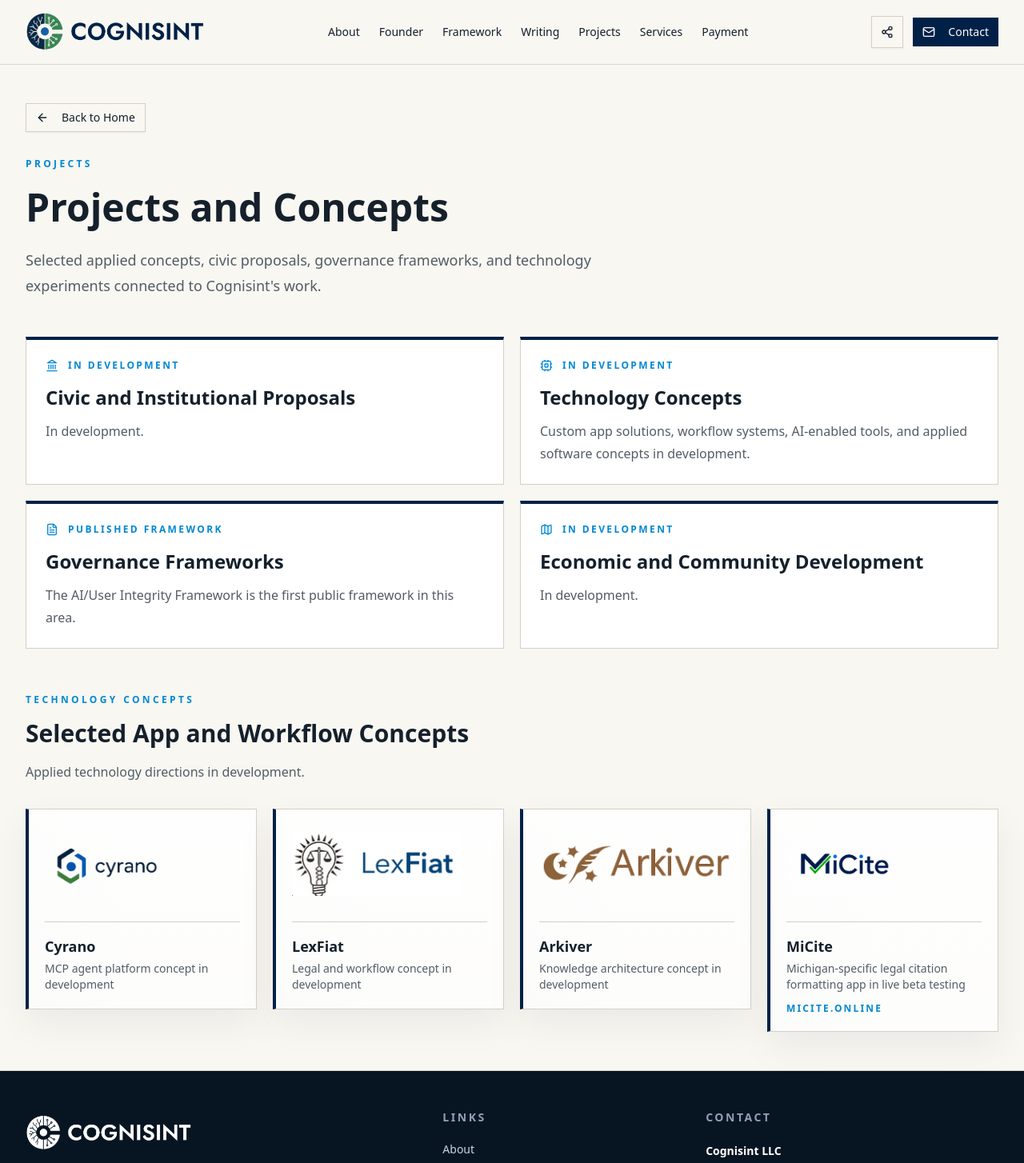
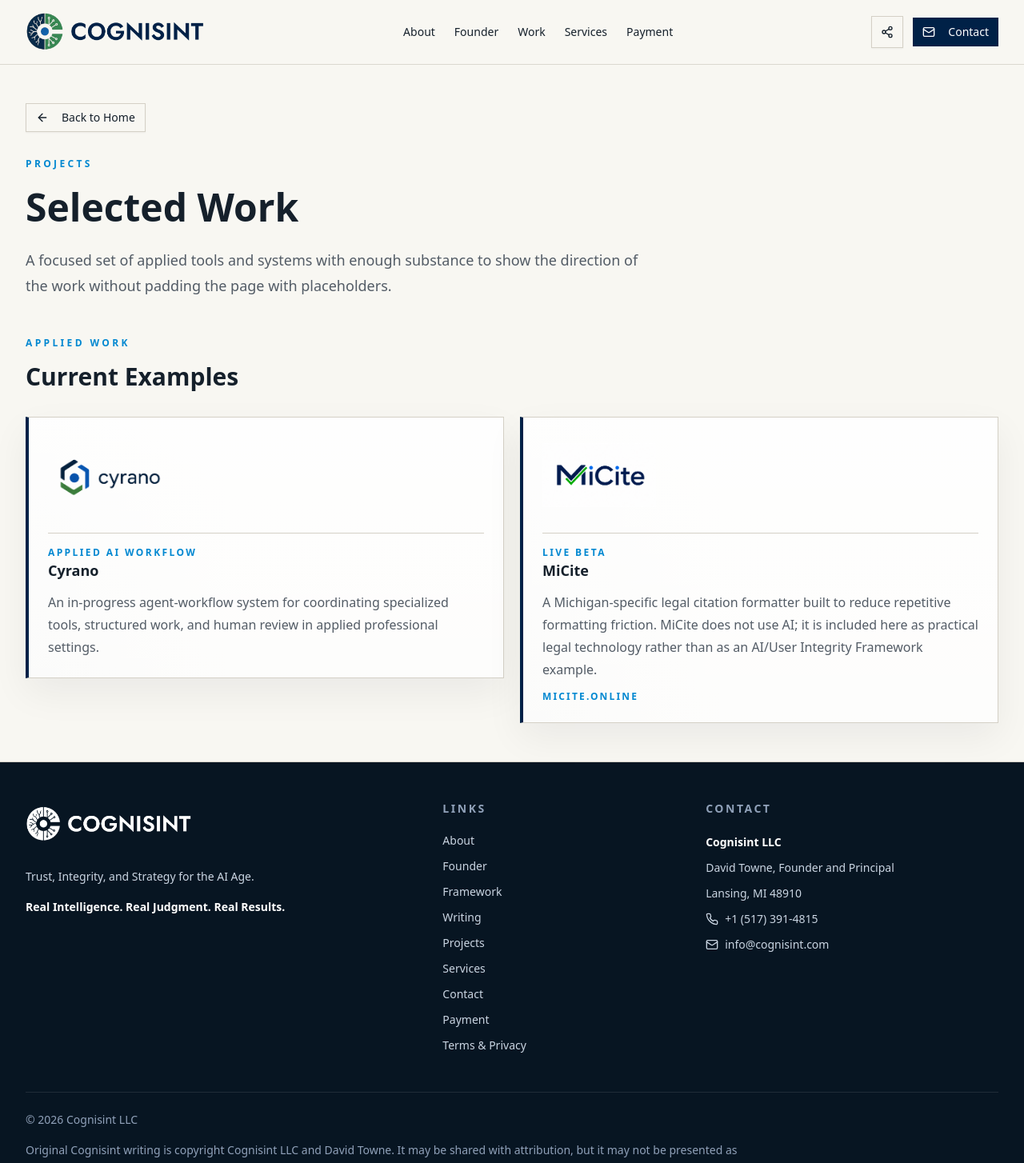
Before and after one commit to MightyPrytanis/new-cognisint-page, a Next.js app: page /projects in a window 1280 px wide. Shown: the top 1454 px of the page at 80% size. Built offline with nearby package versions, Linux system fonts and the light colour scheme.

Commit message:
Consolidate selected work presentation

```diff
--- a/app/page.tsx
+++ b/app/page.tsx
@@ -2,7 +2,6 @@ import { Button } from "@/components/ui/button"
 import type React from "react"
 import {
   ArrowRight,
-  BookOpenText,
   BriefcaseBusiness,
   Building2,
   CircleCheck,
@@ -18,14 +17,16 @@ import {
 import Image from "next/image"
 import Link from "next/link"
 
-type ConceptLogo = {
-  name: string
-  status: string
-  src: string
-  width: number
-  height: number
-  href?: string
-  linkLabel?: string
+type SelectedWork = {
+  label: string
+  title: string
+  description: string
+  href: string
+  linkLabel: string
+  src?: string
+  width?: number
+  height?: number
+  external?: boolean
 }
 
 const focusAreas = [
@@ -94,58 +95,45 @@ const services = [
   },
 ]
 
-const conceptLogos: ConceptLogo[] = [
-  {
-    name: "Cyrano",
-    status: "MCP agent platform concept in development",
-    src: "/cyrano-horizontal-lockup-approved.png",
-    width: 240,
-    height: 126,
-  },
-  {
-    name: "LexFiat",
-    status: "Legal and workflow concept in development",
-    src: "/lexfiat-wordmark-approved.png",
-    width: 260,
-    height: 99,
-  },
-  {
-    name: "Arkiver",
-    status: "Knowledge architecture concept in development",
-    src: "/arkiver-wordmark-approved.png",
-    width: 250,
-    height: 58,
-  },
-  {
-    name: "MiCite",
-    status: "Michigan legal citation formatter in live beta testing",
-    src: "/micite-wordmark-approved.png",
-    width: 280,
-    height: 158,
-    href: "https://micite.online",
-    linkLabel: "MiCite.online",
-  },
-]
-
-const writing = [
+const selectedWork: SelectedWork[] = [
   {
     label: "Essay",
     title: "Michigan's Public Sector Is Getting AI Wrong",
     description:
       "Part 1 of 3. An essay on why public institutions need coherent AI strategies grounded in accountability and trust.",
     href: "/writing/michigan-public-sector-ai",
+    linkLabel: "Read the essay",
   },
   {
-    label: "Frameworks",
+    label: "Framework",
     title: "Cognisint AI/User Integrity Framework",
     description:
-      "A developing statement of Standards of Trust for transparency, accountability, and user sovereignty in AI-mediated interactions.",
+      "A developing statement of Standards of Trust for transparency, accountability, user sovereignty, and responsible AI-mediated interaction.",
     href: "/framework",
+    linkLabel: "Read the framework",
   },
   {
-    label: "Writing Status",
-    title: "Essays and Proposals in Development",
-    description: "In development.",
+    label: "Live Beta",
+    title: "MiCite",
+    description:
+      "A Michigan-specific legal citation formatter built to reduce repetitive formatting friction. It is not an AI product; its relevance is practical legal workflow design.",
+    href: "https://micite.online",
+    linkLabel: "Open MiCite",
+    src: "/micite-wordmark-approved.png",
+    width: 280,
+    height: 158,
+    external: true,
+  },
+  {
+    label: "Applied AI Workflow",
+    title: "Cyrano",
+    description:
+      "An in-progress agent-workflow system for coordinating specialized tools, structured work, and human review in applied professional settings.",
+    href: "/projects",
+    linkLabel: "View project notes",
+    src: "/cyrano-horizontal-lockup-approved.png",
+    width: 240,
+    height: 126,
   },
 ]
 
@@ -224,7 +212,7 @@ export default function Home() {
                     AI Responsiveness Is a Must-Have
                   </h2>
                   <p className="mt-3 text-sm font-semibold uppercase tracking-[0.18em] text-slate-300">
-                    Read Our Updated AI Trust Framework
+                    Read the Updated AI Trust Framework
                   </p>
                 </Link>
 
@@ -235,7 +223,7 @@ export default function Home() {
                   className="group block py-6"
                 >
                   <h2 className="text-2xl font-semibold leading-tight text-white group-hover:text-[var(--blue)]">
-                    Connect With Us on LinkedIn!
+                    Connect on LinkedIn
                   </h2>
                 </a>
 
@@ -265,13 +253,12 @@ export default function Home() {
                 governance, and public-interest modernization.
               </p>
               <p>
-                It brings together writing, frameworks, advisory work, and developing technology concepts to help
-                institutions think clearly about change.
+                If you are navigating institutional change, AI adoption, public trust, or workflow modernization,
+                Cognisint is designed to help you think clearly before you move quickly.
               </p>
               <p>
-                Some Cognisint work takes the form of essays, proposals, frameworks, and public analysis. Some takes the
-                form of advisory or consulting engagements. Some takes the form of custom app concepts and workflow
-                tools in development.
+                The work brings together writing, frameworks, advisory judgment, and practical technology experiments
+                so you can connect principle to implementation.
               </p>
               <p className="font-medium text-foreground">
                 The objective is not technology for its own sake. The objective is helping institutions become more
@@ -365,8 +352,9 @@ export default function Home() {
                 Services and Applied Work
               </h2>
               <p className="mt-5 text-lg leading-8 text-slate-200">
-                Cognisint supports institutions through selected advisory, consulting, writing, research, and applied
-                technology work. Engagements are shaped around the problem, not around a prefabricated package.
+                If you need help making sense of governance, modernization, AI policy, institutional trust, or applied
+                workflow tools, Cognisint can help shape the question, clarify the risks, and identify a responsible
+                next step.
               </p>
               <Button asChild className="mt-8 rounded-sm bg-white text-[var(--ink)] hover:bg-slate-100">
                 <Link href="/contact">Start a Conversation</Link>
@@ -385,115 +373,57 @@ export default function Home() {
         </div>
       </section>
 
-      <section id="framework" className="framework-hero bg-[var(--ink)] text-white">
-        <div className="mx-auto grid max-w-7xl grid-cols-1 gap-10 px-4 sm:px-6 lg:grid-cols-[0.85fr_1.15fr] lg:px-8">
-          <div>
-            <p className="text-xs font-semibold uppercase tracking-[0.28em] text-[var(--blue)]">Framework</p>
-            <h2 className="mt-4 text-3xl font-semibold sm:text-4xl">The Cognisint AI/User Integrity Framework</h2>
-          </div>
-          <div>
-            <div className="space-y-5 text-lg leading-8 text-slate-200">
-              <p>
-                The Cognisint AI/User Integrity Framework is a developing body of work exploring what trustworthy
-                human-AI interactions should look like.
-              </p>
-              <p>
-                Its purpose is to establish Standards of Trust for transparency, accountability, user sovereignty, and
-                responsible technological development.
-              </p>
-            </div>
-            <Button asChild className="mt-8 rounded-sm bg-white text-[var(--ink)] hover:bg-slate-100">
-              <Link href="/framework">
-                Read the Framework
-                <BookOpenText className="ml-2 h-4 w-4" />
-              </Link>
-            </Button>
-          </div>
-        </div>
-      </section>
-
-      <section id="projects" className="section-band">
+      <section id="work" className="section-band bg-[var(--surface)]">
         <div className="mx-auto max-w-7xl px-4 sm:px-6 lg:px-8">
           <div className="grid grid-cols-1 gap-8 lg:grid-cols-[0.82fr_1.18fr]">
             <div>
-              <SectionKicker>Projects and Concepts</SectionKicker>
-              <h2 className="section-title mt-4">Selected Concepts in Development</h2>
+              <SectionKicker>Selected Work</SectionKicker>
+              <h2 className="section-title mt-4">Concrete Examples, Not a Catalog of Possibilities</h2>
               <p className="mt-5 text-lg leading-8 text-muted-foreground">
-                Cognisint uses applied concepts, civic proposals, governance frameworks, and technology experiments to
-                test ideas in concrete settings. The current set is selective and in development.
+                A focused set of published writing, applied tools, and in-progress systems that show how Cognisint
+                connects institutional judgment, responsible technology, and practical execution.
               </p>
               <Button asChild variant="outline" className="mt-8 rounded-sm bg-transparent">
-                <Link href="/projects">View Current Concepts</Link>
+                <Link href="/projects">View Project Notes</Link>
               </Button>
             </div>
-            <div className="grid grid-cols-1 gap-5 sm:grid-cols-2">
-              {conceptLogos.map((concept) => {
-                const card = (
-                  <article className="package-card flex min-h-44 flex-col justify-between p-5 transition group-hover:border-[var(--blue)]">
-                    <div className="flex h-20 items-center">
-                      <Image
-                        src={concept.src}
-                        alt={`${concept.name} logo`}
-                        width={concept.width}
-                        height={concept.height}
-                        className="max-h-16 w-auto object-contain"
-                      />
-                    </div>
-                    <div className="mt-6 border-t border-border pt-4">
-                      <h3 className="text-lg font-semibold text-foreground">{concept.name}</h3>
-                      <p className="mt-1 text-sm text-muted-foreground">{concept.status}</p>
-                      {concept.linkLabel ? (
-                        <p className="mt-3 text-xs font-semibold uppercase tracking-[0.18em] text-[var(--blue)]">
-                          {concept.linkLabel}
-                        </p>
-                      ) : null}
-                    </div>
-                  </article>
-                )
-
-                return concept.href ? (
-                  <a key={concept.name} href={concept.href} target="_blank" rel="noreferrer" className="group block">
-                    {card}
-                  </a>
-                ) : (
-                  <div key={concept.name}>{card}</div>
-                )
-              })}
-            </div>
-          </div>
-        </div>
-      </section>
-
-      <section id="writing" className="section-band bg-[var(--surface)]">
-        <div className="mx-auto max-w-7xl px-4 sm:px-6 lg:px-8">
-          <div className="grid grid-cols-1 gap-8 lg:grid-cols-[0.82fr_1.18fr]">
-            <div>
-              <SectionKicker>Writing and Thought</SectionKicker>
-              <h2 className="section-title mt-4">Writing and Thought</h2>
-              <p className="mt-5 text-lg leading-8 text-muted-foreground">Essays, frameworks, and proposals from Cognisint.</p>
-              <Button asChild variant="outline" className="mt-8 rounded-sm bg-transparent">
-                <Link href="/writing">View Writing</Link>
-              </Button>
-            </div>
-            <div className="grid grid-cols-1 gap-5">
-              {writing.map((item) => (
-                <article key={item.title} className="publication-card">
+            <div className="grid grid-cols-1 gap-5 md:grid-cols-2">
+              {selectedWork.map((item) => {
+                const content = (
+                  <article className="publication-card flex h-full flex-col">
+                    {item.src && item.width && item.height ? (
+                      <div className="mb-5 flex h-20 items-center">
+                        <Image
+                          src={item.src}
+                          alt={`${item.title} logo`}
+                          width={item.width}
+                          height={item.height}
+                          className="max-h-16 w-auto object-contain"
+                        />
+                      </div>
+                    ) : null}
                   <div className="flex items-center gap-3 text-xs font-semibold uppercase tracking-[0.2em] text-[var(--blue)]">
                     <FileText className="h-4 w-4" aria-hidden="true" />
                     {item.label}
                   </div>
-                  <h3 className="mt-4 text-2xl font-semibold text-foreground">
-                    {"href" in item && item.href ? (
-                      <Link href={item.href} className="hover:text-[var(--blue)]">
-                        {item.title}
-                      </Link>
-                    ) : (
-                      item.title
-                    )}
-                  </h3>
+                    <h3 className="mt-4 text-2xl font-semibold text-foreground">{item.title}</h3>
                   <p className="mt-3 leading-7 text-muted-foreground">{item.description}</p>
-                </article>
-              ))}
+                    <p className="mt-5 text-xs font-semibold uppercase tracking-[0.18em] text-[var(--blue)]">
+                      {item.linkLabel}
+                    </p>
+                  </article>
+                )
+
+                return item.external ? (
+                  <a key={item.title} href={item.href} target="_blank" rel="noreferrer" className="group block">
+                    {content}
+                  </a>
+                ) : (
+                  <Link key={item.title} href={item.href} className="group block">
+                    {content}
+                  </Link>
+                )
+              })}
             </div>
           </div>
         </div>
--- a/app/projects/page.tsx
+++ b/app/projects/page.tsx
@@ -1,11 +1,12 @@
 import { Button } from "@/components/ui/button"
-import { ArrowLeft, Cpu, FileText, Landmark, Map } from "lucide-react"
+import { ArrowLeft } from "lucide-react"
 import Image from "next/image"
 import Link from "next/link"
 
 type TechnologyConcept = {
   name: string
-  status: string
+  label: string
+  description: string
   src: string
   width: number
   height: number
@@ -13,58 +14,21 @@ type TechnologyConcept = {
   linkLabel?: string
 }
 
-const projectGroups = [
-  {
-    label: "In Development",
-    title: "Civic and Institutional Proposals",
-    description: "In development.",
-    icon: Landmark,
-  },
-  {
-    label: "In Development",
-    title: "Technology Concepts",
-    description: "Custom app solutions, workflow systems, AI-enabled tools, and applied software concepts in development.",
-    icon: Cpu,
-  },
-  {
-    label: "Published Framework",
-    title: "Governance Frameworks",
-    description: "The AI/User Integrity Framework is the first public framework in this area.",
-    icon: FileText,
-  },
-  {
-    label: "In Development",
-    title: "Economic and Community Development",
-    description: "In development.",
-    icon: Map,
-  },
-]
-
 const technologyConcepts: TechnologyConcept[] = [
   {
     name: "Cyrano",
-    status: "MCP agent platform concept in development",
+    label: "Applied AI Workflow",
+    description:
+      "An in-progress agent-workflow system for coordinating specialized tools, structured work, and human review in applied professional settings.",
     src: "/cyrano-horizontal-lockup-approved.png",
     width: 280,
     height: 147,
   },
   {
-    name: "LexFiat",
-    status: "Legal and workflow concept in development",
-    src: "/lexfiat-wordmark-approved.png",
-    width: 300,
-    height: 114,
-  },
-  {
-    name: "Arkiver",
-    status: "Knowledge architecture concept in development",
-    src: "/arkiver-wordmark-approved.png",
-    width: 290,
-    height: 68,
-  },
-  {
     name: "MiCite",
-    status: "Michigan-specific legal citation formatting app in live beta testing",
+    label: "Live Beta",
+    description:
+      "A Michigan-specific legal citation formatter built to reduce repetitive formatting friction. MiCite does not use AI; it is included here as practical legal technology rather than as an AI/User Integrity Framework example.",
     src: "/micite-wordmark-approved.png",
     width: 320,
     height: 180,
@@ -87,40 +51,26 @@ export default function ProjectsPage() {
         <section className="max-w-3xl">
           <p className="text-xs font-semibold uppercase tracking-[0.28em] text-[var(--blue)]">Projects</p>
           <h1 className="mt-4 text-balance text-4xl font-semibold leading-tight text-foreground sm:text-5xl">
-            Projects and Concepts
+            Selected Work
           </h1>
           <p className="mt-5 text-lg leading-8 text-muted-foreground">
-            Selected applied concepts, civic proposals, governance frameworks, and technology experiments connected to
-            Cognisint's work.
+            A focused set of applied tools and systems with enough substance to show the direction of the work without
+            padding the page with placeholders.
           </p>
         </section>
 
-        <section className="mt-12 grid grid-cols-1 gap-5 md:grid-cols-2">
-          {projectGroups.map((project) => (
-            <article key={project.title} className="publication-card">
-              <div className="flex items-center gap-3 text-xs font-semibold uppercase tracking-[0.2em] text-[var(--blue)]">
-                <project.icon className="h-4 w-4" aria-hidden="true" />
-                {project.label}
-              </div>
-              <h2 className="mt-4 text-2xl font-semibold text-foreground">{project.title}</h2>
-              <p className="mt-3 leading-7 text-muted-foreground">{project.description}</p>
-            </article>
-          ))}
-        </section>
-
-        <section className="mt-14">
+        <section className="mt-12">
           <div className="max-w-3xl">
             <p className="text-xs font-semibold uppercase tracking-[0.28em] text-[var(--blue)]">
-              Technology Concepts
+              Applied Work
             </p>
-            <h2 className="mt-4 text-3xl font-semibold text-foreground">Selected App and Workflow Concepts</h2>
-            <p className="mt-4 leading-7 text-muted-foreground">Applied technology directions in development.</p>
+            <h2 className="mt-4 text-3xl font-semibold text-foreground">Current Examples</h2>
           </div>
 
-          <div className="mt-8 grid grid-cols-1 gap-5 md:grid-cols-2 xl:grid-cols-4">
+          <div className="mt-8 grid grid-cols-1 gap-5 md:grid-cols-2">
             {technologyConcepts.map((concept) => {
               const card = (
-                <article className="package-card flex min-h-48 flex-col justify-between p-5 transition group-hover:border-[var(--blue)]">
+                <article className="package-card flex min-h-64 flex-col justify-between p-6 transition group-hover:border-[var(--blue)]">
                   <div className="flex h-24 items-center">
                     <Image
                       src={concept.src}
@@ -131,8 +81,11 @@ export default function ProjectsPage() {
                     />
                   </div>
                   <div className="mt-6 border-t border-border pt-4">
+                    <p className="text-xs font-semibold uppercase tracking-[0.2em] text-[var(--blue)]">
+                      {concept.label}
+                    </p>
                     <h3 className="text-lg font-semibold text-foreground">{concept.name}</h3>
-                    <p className="mt-1 text-sm text-muted-foreground">{concept.status}</p>
+                    <p className="mt-3 leading-7 text-muted-foreground">{concept.description}</p>
                     {concept.linkLabel ? (
                       <p className="mt-3 text-xs font-semibold uppercase tracking-[0.18em] text-[var(--blue)]">
                         {concept.linkLabel}
--- a/app/writing/page.tsx
+++ b/app/writing/page.tsx
@@ -15,21 +15,6 @@ const categories = [
     description:
       "A developing statement of Standards of Trust for transparency, accountability, and user sovereignty in AI-mediated interactions.",
     href: "/framework",
-  },
-  {
-    label: "In Development",
-    title: "Technology and Governance",
-    description: "In development.",
-  },
-  {
-    label: "In Development",
-    title: "Civic and Institutional Concepts",
-    description: "In development.",
-  },
-  {
-    label: "In Development",
-    title: "Modernization Without Legitimacy Loss",
-    description: "In development.",
   },
 ]
 
@@ -49,6 +34,9 @@ export default function WritingPage() {
           <h1 className="mt-4 text-balance text-4xl font-semibold leading-tight text-foreground sm:text-5xl">
             Writing and Thought
           </h1>
+          <p className="mt-5 text-lg leading-8 text-muted-foreground">
+            Published essays and frameworks. Part 2 of the public-sector AI series is in development.
+          </p>
         </section>
 
         <section className="mt-12 grid grid-cols-1 gap-5 md:grid-cols-2">
@@ -72,11 +60,6 @@ export default function WritingPage() {
           ))}
         </section>
 
-        <section className="mt-12 bg-[var(--ink)] p-8 text-white">
-          <p className="text-xs font-semibold uppercase tracking-[0.28em] text-[var(--blue)]">Writing Status</p>
-          <h2 className="mt-4 text-2xl font-semibold">Public Writing in Development</h2>
-          <p className="mt-4 max-w-3xl leading-7 text-slate-200">Additional essays and proposals are in development.</p>
-        </section>
       </div>
     </main>
   )
--- a/components/header.tsx
+++ b/components/header.tsx
@@ -31,14 +31,8 @@ export default function Header() {
             <a href="/#founder" className="text-sm text-foreground hover:text-[#0288D1] transition rounded-sm">
               Founder
             </a>
-            <a href="/#framework" className="text-sm text-foreground hover:text-[#0288D1] transition rounded-sm">
-              Framework
-            </a>
-            <a href="/#writing" className="text-sm text-foreground hover:text-[#0288D1] transition rounded-sm">
-              Writing
-            </a>
-            <a href="/#projects" className="text-sm text-foreground hover:text-[#0288D1] transition rounded-sm">
-              Projects
+            <a href="/#work" className="text-sm text-foreground hover:text-[#0288D1] transition rounded-sm">
+              Work
             </a>
             <a href="/#services" className="text-sm text-foreground hover:text-[#0288D1] transition rounded-sm">
               Services
@@ -79,14 +73,8 @@ export default function Header() {
             <a href="/#founder" className="block text-foreground hover:text-[#0288D1] transition rounded-sm">
               Founder
             </a>
-            <a href="/#framework" className="block text-foreground hover:text-[#0288D1] transition rounded-sm">
-              Framework
-            </a>
-            <a href="/#writing" className="block text-foreground hover:text-[#0288D1] transition rounded-sm">
-              Writing
-            </a>
-            <a href="/#projects" className="block text-foreground hover:text-[#0288D1] transition rounded-sm">
-              Projects
+            <a href="/#work" className="block text-foreground hover:text-[#0288D1] transition rounded-sm">
+              Work
             </a>
             <a href="/#services" className="block text-foreground hover:text-[#0288D1] transition rounded-sm">
               Services
```
